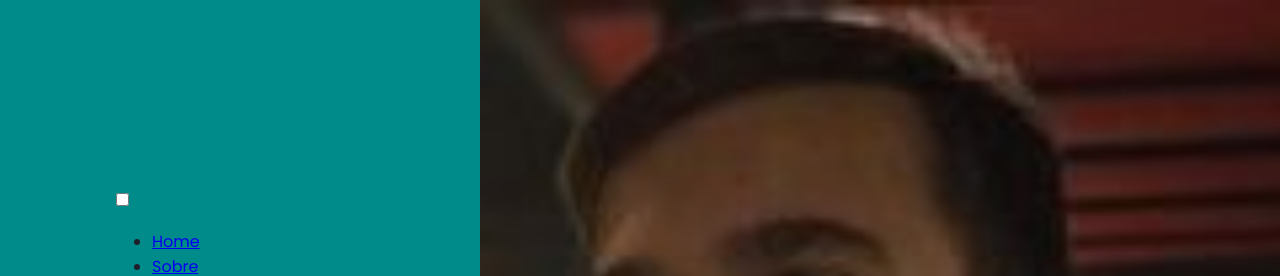
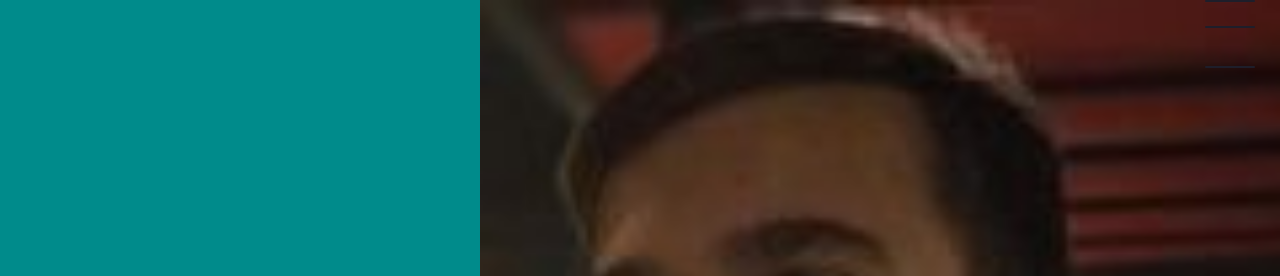
Before and after one commit to Gabrielgsw/portfolio-site, a plain HTML site: page index.html in a window 1280 px wide. Shown: the top 276 px of the page. Drawn offline with Linux system fonts and the light colour scheme.

Commit message:
iniciando os menus

```diff
--- a/style.css
+++ b/style.css
@@ -65,3 +65,76 @@ a:hover {
     justify-content: center;
     align-items: center;
 }
+
+.checkbox {
+    height: 100px;
+    width: 100px;
+    position: absolute;
+    right: 0;
+    top: 0;
+    display: flex;
+    justify-content: center;
+    cursor: pointer;
+    z-index: 9999;
+    transition: 400ms ease-in-out 0s;
+}
+
+.checkbox .trace {
+    width: 50px;
+    height: 2px;
+    background-color: #1E1E2A;
+    position: absolute;
+    border-radius: 4px;
+    transition: 0.5s ease-in-out;
+}
+
+.checkbox .trace:nth-child(1) {
+    top: 26px;
+    transform: rotate(0);
+}
+.checkbox .trace:nth-child(3) {
+    top: 46px;
+    transform: rotate(0);
+}
+.checkbox .trace:nth-child(3) {
+    top: 66px;
+    transform: rotate(0);
+}
+
+#toggle{
+    display: none;
+}
+
+/* MENU REDONDO */
+
+.menu {
+    position: absolute;
+    top: 28px;
+    right: 30px;
+    background-color: transparent;
+    height: 4px;
+    width: 10px;
+    border-radius: 50%;
+    box-shadow: 0px 0px 0px 0px #ffffff;
+    z-index: -1;
+    transition: 400ms ease-in-out;
+}
+
+.menu-items {
+    position: fixed;
+    top: 0;
+    left: 0;
+    width: 100%;
+    height: 100vh;
+    display: flex;
+    justify-content: center;
+    align-items: center;
+    z-index: 2;
+    opacity: 0;
+    visibility: hidden;
+    transition: 400ms ease-in-out 0s;
+}
+
+.menu-items ul {
+    list-style-type: none;
+}
```
